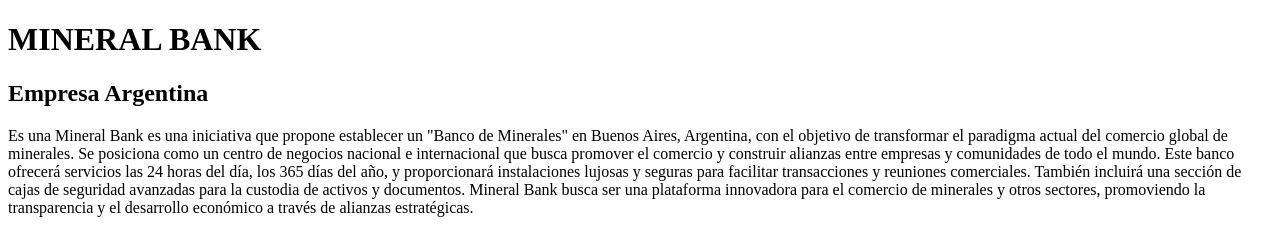
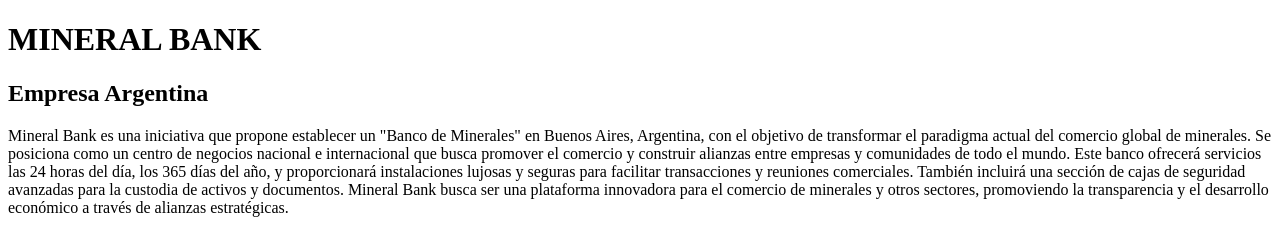
Before and after one commit to VaiperFL/MINERIA, a plain HTML site: page index.html in a window 1280 px wide. Shown: the top 231 px of the page. Drawn offline with Linux system fonts and the light colour scheme.

Commit message:
Concluir fusión

```diff
--- a/index.html
+++ b/index.html
@@ -8,7 +8,7 @@
 <body>
     <H1>MINERAL BANK</H1>
     <h2>Empresa Argentina</h2>
-    <p>Es una Mineral Bank es una iniciativa que propone establecer un "Banco de Minerales" en Buenos Aires, Argentina, con el objetivo de transformar el paradigma actual del comercio global de minerales. Se posiciona como un centro de negocios nacional e internacional que busca promover el comercio y construir alianzas entre empresas y comunidades de todo el mundo. Este banco ofrecerá servicios las 24 horas del día, los 365 días del año, y proporcionará instalaciones lujosas y seguras para facilitar transacciones y reuniones comerciales. También incluirá una sección de cajas de seguridad avanzadas para la custodia de activos y documentos. Mineral Bank busca ser una plataforma innovadora para el comercio de minerales y otros sectores, promoviendo la transparencia y el desarrollo económico a través de alianzas estratégicas.</p>
+    <p>Mineral Bank es una iniciativa que propone establecer un "Banco de Minerales" en Buenos Aires, Argentina, con el objetivo de transformar el paradigma actual del comercio global de minerales. Se posiciona como un centro de negocios nacional e internacional que busca promover el comercio y construir alianzas entre empresas y comunidades de todo el mundo. Este banco ofrecerá servicios las 24 horas del día, los 365 días del año, y proporcionará instalaciones lujosas y seguras para facilitar transacciones y reuniones comerciales. También incluirá una sección de cajas de seguridad avanzadas para la custodia de activos y documentos. Mineral Bank busca ser una plataforma innovadora para el comercio de minerales y otros sectores, promoviendo la transparencia y el desarrollo económico a través de alianzas estratégicas.</p>
     <img src="imagenes/logo mineral bank.jpg" alt="logo de la empresa Mineral bank">
 </body>
 </html>
```
